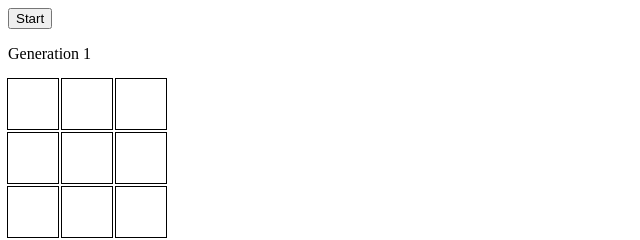
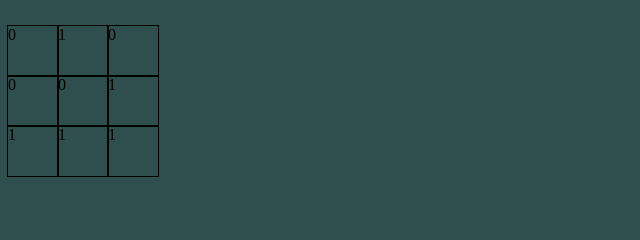
Before and after one commit to withallthesequestions/javascript-conways-game-of-life, a plain HTML site: page index.html in a window 1280 px wide. Shown: the whole page, without its empty margins (0-640 px from the left). Drawn offline with Linux system fonts and the light colour scheme.

Commit message:
JavaScript grid created

```diff
--- a/index.html
+++ b/index.html
@@ -7,7 +7,16 @@
     <title>Document</title>
     <link rel="stylesheet" href="style.css" />
     <style>
-      div {
+      body {
+        background-color: darkslategray;
+      }
+      .grid {
+        display: inline-block;
+        outline: solid black 1px;
+        height: 50px;
+        width: 50px;
+      }
+      .table {
         display: inline-block;
         outline: solid black 1px;
         height: 50px;
@@ -17,19 +26,9 @@
   </head>
 
   <body>
-    <button id="startButton">Start</button> <br />
-    <p class="textUpdate">Generation 1</p>
-    <div class="grid"></div>
-    <div class="grid"></div>
-    <div class="grid"></div>
-    <br />
-    <div class="grid"></div>
-    <div class="grid"></div>
-    <div class="grid"></div>
-    <br />
-    <div class="grid"></div>
-    <div class="grid"></div>
-    <div class="grid"></div>
+    <!--     <button id="startButton">Start</button> <br />
+    <p class="textUpdate">Generation 1</p> -->
+    <div id="table"></div>
   </body>
   <script src="./script.js"></script>
 </html>
--- a/script.js
+++ b/script.js
@@ -1,10 +1,29 @@
 // I.  Start game
-const startButton = document.getElementById("startButton");
-let isGameOn = false;
-startButton.addEventListener("click", () => {
-  // a. Randomly assign life/death state to each square.
+// const startButton = document.getElementById("startButton");
+
+// a. Make a 2D matrix, capable of holding random values
+let cellMatrix = [];
+const create2DMatrix = (rows, columns) => {
+  //let value = 0;
+  for (let i = 0; i < rows; i++) {
+    cellMatrix[i] = [];
+    let divGrid = document.getElementById("table");
+    divGrid.innerHTML += `<br>`;
+    for (let j = 0; j < columns; j++) {
+      //cellMatrix[i][j] = value++;
+      cellMatrix[i][j] = Math.round(Math.random()); // This sets 0/1, randomly, to represent alive or dead.
+      divGrid.innerHTML += `<div class="grid">${cellMatrix[i][j]}</div>`;
+    }
+  }
+};
+create2DMatrix(3, 3);
+console.table(cellMatrix);
+
+/* startButton.addEventListener("click", () => {
+  // b. Randomly assign life/death state to each square.
   if (isGameOn === true) {
     // Only if game isn't already running.
+    // Randomly assign some cells as alive, and others as dead.
   } else {
     const grid = document.getElementsByClassName("grid");
     for (element of grid) {
@@ -15,17 +34,35 @@ startButton.addEventListener("click", () => {
     }
   }
   isGameOn = true;
-});
+}); */
 
-//Run generation loop (delay via setInterval)
-function incrementOneGeneration() {
-  console.log("one generation ahead");
-  // 1. Check grid for life/death,
-  // 2. Do color updates
+function logLifeInNeighborCells(xValue, yValue) {
+  const selectedCell = cellMatrix[xValue][yValue];
+  /* If neighbor is not undefined, push cell life-value to variable. */
+  console.log(selectedCell);
+  //let totalLifeValue = []
+
+  console.log(cellMatrix[yValue - 1][xValue - 1]);
+  console.log(cellMatrix[yValue - 1][xValue]);
+  console.log(cellMatrix[yValue - 1][xValue + 1]);
+  console.log(cellMatrix[yValue][xValue - 1]);
+  //console.log(cellMatrix[yValue][xValue]); // Original
+  console.log(cellMatrix[yValue][xValue + 1]);
+  console.log(cellMatrix[yValue + 1][xValue - 1]);
+  console.log(cellMatrix[yValue + 1][xValue]);
+  console.log(cellMatrix[yValue + 1][xValue + 1]);
 }
 
-setInterval(incrementOneGeneration, 3000);
+logLifeInNeighborCells(1, 1);
 
-/* let el = document.getElementsByTagName("div")[2]
+//setInterval(incrementOneGeneration, 3000);
+
+/* HOW TO REFERENCE divs by number
+let el = document.getElementsByTagName("div")[2]
 console.log(el);
-el.style.backgroundColor = "red"; */
+el.style.backgroundColor = "red";
+
+// How to grab text content of individual div
+// console.log(document.getElementsByClassName("grid")[0].innerText);
+
+*/
```
